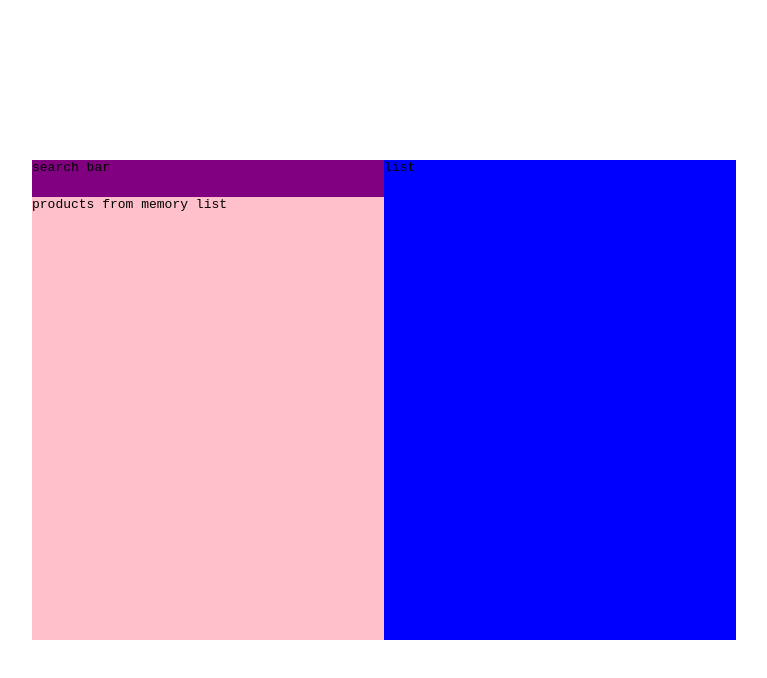
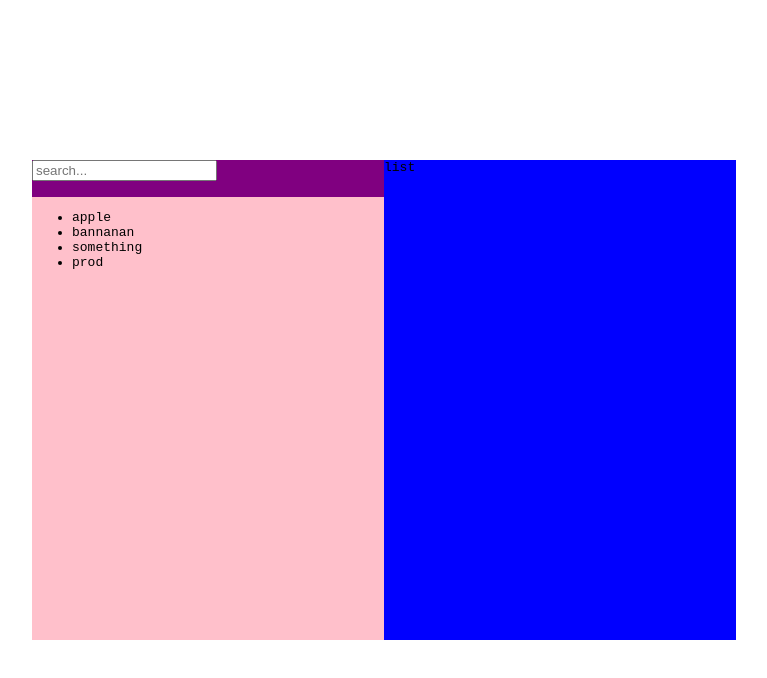
Before and after one commit to Listwas/receipt-calc, a React (Vite) app: page / in a window 1280 px wide. Shown: the top 678 px of the page, without its empty margins (256-1023 px from the left). Built offline with nearby package versions, Linux system fonts and the light colour scheme.

Commit message:
search bar and list

```diff
--- a/src/ListPage/ListPage.jsx
+++ b/src/ListPage/ListPage.jsx
@@ -1,14 +1,24 @@
-import s from './ListPage.module.css'
+import s from './ListPage.module.css';
+import {useState} from 'react';
+import SearchBar from '../components/searchBar/searchBar';
+import ListItems from '../components/listItems/listItems';
 
-function ListPage() {
+const ListPage = () => {
+    const [searchQuery, setSearchQuery] = useState('');
+
+    const items = ['apple', 'bannanan', 'something', 'prod']
+
+    const filteredItems = items.filter(item =>
+        item.toLowerCase().includes(searchQuery.toLowerCase())
+    );
 
     return (
       <>
         <main className={s.center}>
             <div className={s.listContener}>
                 <div className={s.left}>
-                    <nav className={s.searchBar}>search bar</nav>
-                    <div className={s.products}>products from memory list</div>
+                    <nav className={s.searchBar}> <SearchBar onSearch={setSearchQuery}/> </nav>
+                    <div className={s.products}> <ListItems items={filteredItems}/> </div>
                 </div>
                 <div className={s.right}>list</div>
 
--- /dev/null
+++ b/src/components/listItems/listItems.jsx
@@ -0,0 +1,21 @@
+// import s from './listItems.module.css'
+import PropTypes from 'prop-types'
+
+const ListItems = ({items}) => {
+
+    return (
+        <div>
+            <ul>
+                {items.map((item, index) => (
+                    <li key={index}>{item}</li>
+                ))}
+            </ul>
+        </div>
+    );
+}
+
+ListItems.propTypes = {
+    items: PropTypes.string
+}
+
+export default ListItems;
--- /dev/null
+++ b/src/components/searchBar/searchBar.jsx
@@ -0,0 +1,29 @@
+// import s from './searchBar.module.css'
+import {useState} from "react";
+import PropTypes from 'prop-types'
+
+const SearchBar = ({onSearch}) => {
+
+    const [query, setQuery] = useState('');
+
+    const handleChange = (e) => {
+        setQuery(e.target.value);
+        onSearch(e.target.value);
+    }
+    return (
+        <>
+            <input
+                type="text"
+                placeholder="search..."
+                value={query}
+                onChange={handleChange}
+            />
+        </>
+        )
+}
+
+SearchBar.propTypes = {
+    onSearch: PropTypes.string
+}
+
+export default SearchBar;
```
Also changed, not shown: src/components/listItems/listItems.module.jsx (added), src/components/searchBar/searchBar.module.css (added).
